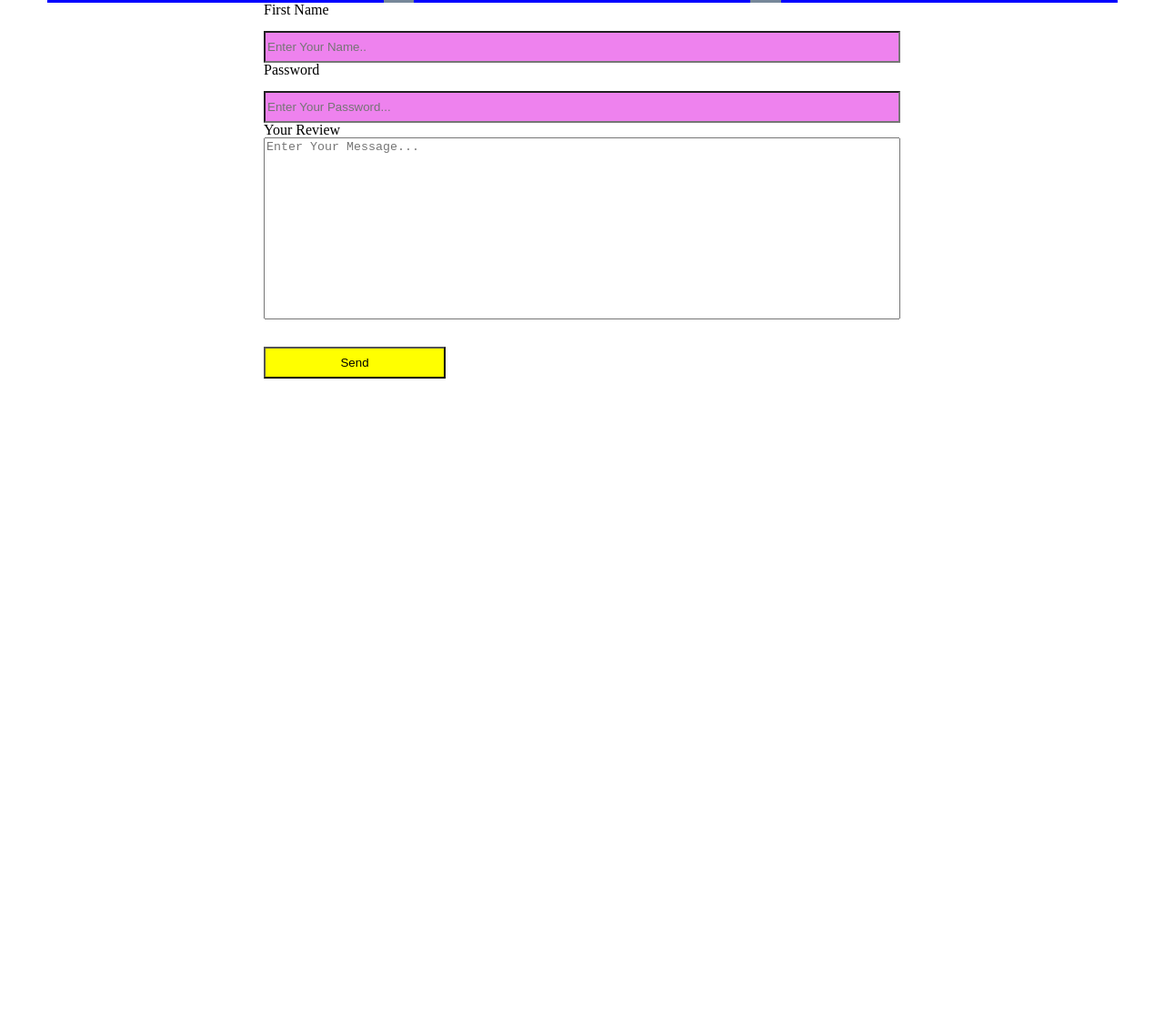
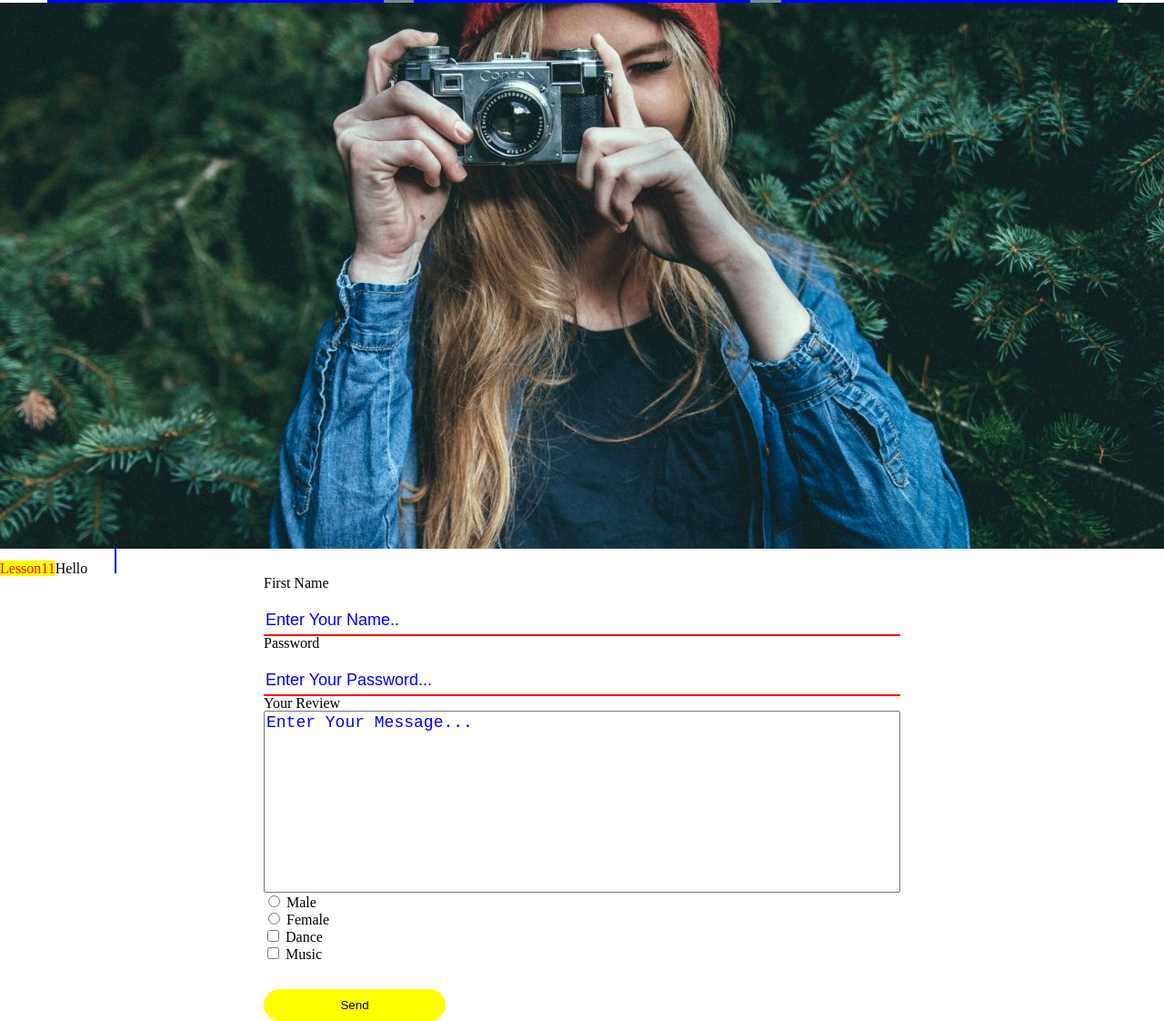
Before and after one commit to kristina-makalatia/lesson10-117, a plain HTML site: page index.html in a window 1280 px wide. Shown: the part 2069-3191 px from the top of the page at 91% size. Before the commit the page ends 2485 px from the top, so only its background shows below. Drawn offline with Linux system fonts and the light colour scheme.

Commit message:
add bg image

```diff
--- a/css/reset.css
+++ b/css/reset.css
@@ -50,3 +50,6 @@ a {
 /* textarea {
 	resize:none;
 } */
+/* input:focus {
+	outline: none;
+} */
--- a/css/style.css
+++ b/css/style.css
@@ -110,13 +110,24 @@ body {
     width: 100%;
     height: 35px;
     margin-top: 15px;
-    background-color: violet;
+    /* background-color: violet; */
+    color: red;
+    font-size: 20px;
+    border: none;
+    border-bottom: 2px solid red;
 }
+.input-wraper:focus,
+.textarea-wraper:focus {
+    outline: none;
+}
+
 .btn-send {
     width: 200px;
     height: 35px;
     background-color: yellow;
     margin-top: 30px;
+    border: none;
+    border-radius: 25px;
 }
 .form-block {
     max-width: 700px;
@@ -126,4 +137,44 @@ body {
 .textarea-wraper {
     height: 200px;
     resize: none;
+    color: red;
+    font-size: 20px;
 }
+.input-wraper::placeholder,
+.textarea-wraper::placeholder{
+    color: blue;
+    font-size: 18px;
+}
+
+
+/* img vs bg image */
+.bg-image {
+    background-image: url('../images/photographer.jpg');
+    height: 600px;
+    width: 100%;
+    background-repeat: no-repeat;
+    background-size: cover;
+    background-position: center;
+}
+
+
+/* pseudo elements - before & after */
+.hello::before {
+    content: 'Lesson11';
+    color: red;
+    background-color: yellow;
+}
+/* .hello::after {
+    content: '\2614';
+} */
+/* .hello::after {
+    content: url('../images/smiley.gif');
+} */
+.hello::after {
+    content: ' ';
+    width: 2px;
+    height: 27px;
+    background-color: blue;
+    display: inline-block;
+    margin-left: 30px;
+}
--- a/index.html
+++ b/index.html
@@ -1,14 +1,17 @@
 <!DOCTYPE html>
 <html lang="en">
   <head>
-    <meta charset="UTF-8">
-    <meta http-equiv="X-UA-Compatible" content="IE=edge">
-    <meta name="viewport" content="width=device-width, initial-scale=1.0">
+    <meta charset="UTF-8" />
+    <meta http-equiv="X-UA-Compatible" content="IE=edge" />
+    <meta name="viewport" content="width=device-width, initial-scale=1.0" />
     <title>Responsive</title>
-    <script src="https://kit.fontawesome.com/6de6aa5275.js" crossorigin="anonymous"></script>
-    <link rel="stylesheet" href="css/reset.css">
-    <link rel="stylesheet" href="css/style.css">
-    <link rel="stylesheet" href="css/responsive.css">
+    <script
+      src="https://kit.fontawesome.com/6de6aa5275.js"
+      crossorigin="anonymous"
+    ></script>
+    <link rel="stylesheet" href="css/reset.css" />
+    <link rel="stylesheet" href="css/style.css" />
+    <link rel="stylesheet" href="css/responsive.css" />
   </head>
   <body>
     <header class="header-wraper">
@@ -37,17 +40,22 @@
         </div>
       </div>
     </header>
+    <!-- start section #1 -->
 
     <section>
       <div class="images-wraper">
         <div class="left-block">
-                <p>Lorem ipsum dolor sit amet consectetur adipisicing elit. Totam soluta officia laborum voluptas aliquid velit, ipsam delectus? Inventore nisi natus iste ad iusto at, mollitia voluptatum aspernatur, voluptates repellat molestiae!</p>
+          <p>
+            Lorem ipsum dolor sit amet consectetur adipisicing elit. Totam
+            soluta officia laborum voluptas aliquid velit, ipsam delectus?
+            Inventore nisi natus iste ad iusto at, mollitia voluptatum
+            aspernatur, voluptates repellat molestiae!
+          </p>
         </div>
         <div class="right-block">
-                <img src="images/undraw_pair_programming_njlp.svg" alt="">
+          <img src="images/undraw_pair_programming_njlp.svg" alt="" />
         </div>
       </div>
-
     </section>
 
     <section>
@@ -56,15 +64,18 @@
         <div class="flex-item">2</div>
         <div class="flex-item">3</div>
         <div class="flex-item">4</div>
-
       </div>
     </section>
     <section>
       <div class="container-block">
         <div class="text-block">
           <h3 class="section-title">Our Services</h3>
-                <h2>We Provide Best Quality Service </h2>
-                <p>Our commitment to quality ensures that your applications get the best UI design possible. UI/UX design is more than just pixels and animations, but the entire application experience.</p>
+          <h2>We Provide Best Quality Service</h2>
+          <p>
+            Our commitment to quality ensures that your applications get the
+            best UI design possible. UI/UX design is more than just pixels and
+            animations, but the entire application experience.
+          </p>
         </div>
         <div class="flex-block">
           <div class="block-item"></div>
@@ -77,25 +88,68 @@
       </div>
     </section>
     <section>
+      <div class="bg-image"></div>
+      <p class="hello">Hello</p>
+    </section>
+    <section>
       <form class="form-block" action="">
         <div class="form-wraper">
-                <label for="fname">First Name</label>
-                <input class="input-wraper" type="text" id="fname" name="fisrtname" placeholder="Enter Your Name.." required>
+          <label for="fname"> First Name</label>
+          <input
+            class="input-wraper"
+            type="text"
+            id="fname"
+            name="fisrtname"
+            placeholder="Enter Your Name.."
+            required
+          />
         </div>
 
         <div class="form-wraper">
           <label for="passw">Password</label>
-                <input class="input-wraper" type="password" id="passw" name="mypassword" placeholder="Enter Your Password..." required>
+          <input
+            class="input-wraper"
+            type="password"
+            id="passw"
+            name="mypassword"
+            placeholder="Enter Your Password..."
+            required
+          />
         </div>
 
         <div class="form-wraper">
           <label for="review"> Your Review</label>
-                <textarea id="review" class="textarea-wraper" placeholder="Enter Your Message..."></textarea>
+          <textarea
+            id="review"
+            class="textarea-wraper"
+            placeholder="Enter Your Message..."
+          ></textarea>
+        </div>
+
+        <div>
+          <div>
+            <input type="radio" id="male" name="gender" />
+            <label for="male">Male</label>
+          </div>
+          <div>
+            <input type="radio" id="female" name="gender" />
+            <label for="female">Female</label>
+          </div>
+        </div>
+
+        <div>
+          <div>
+            <input type="checkbox" id="dance" name="dance" />
+            <label for="dance"> Dance</label>
+          </div>
+          <div>
+            <input type="checkbox" id="music" name="musichobby" />
+            <label for="music"> Music</label>
+          </div>
         </div>
 
         <button class="btn-send" type="submit">Send</button>
       </form>
     </section>
-
   </body>
 </html>
```
Also changed, not shown: images/photographer.jpg (added), images/smiley.gif (added). Lines whose indentation alone changed are shown as unchanged.
